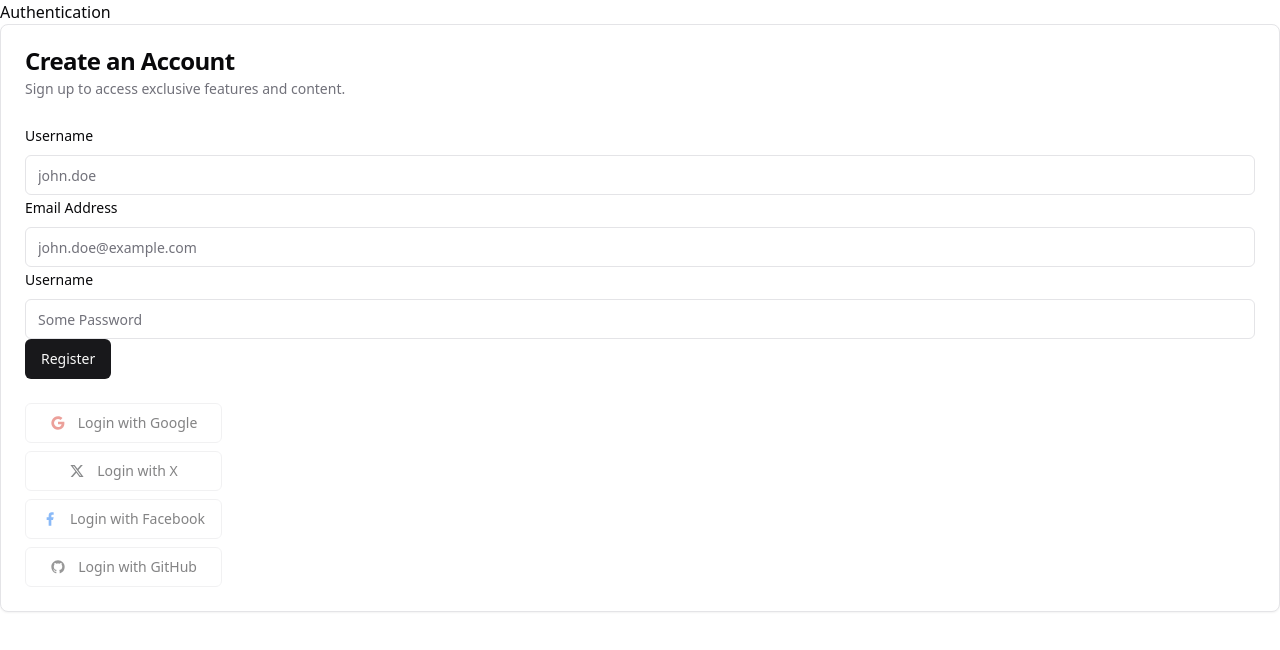
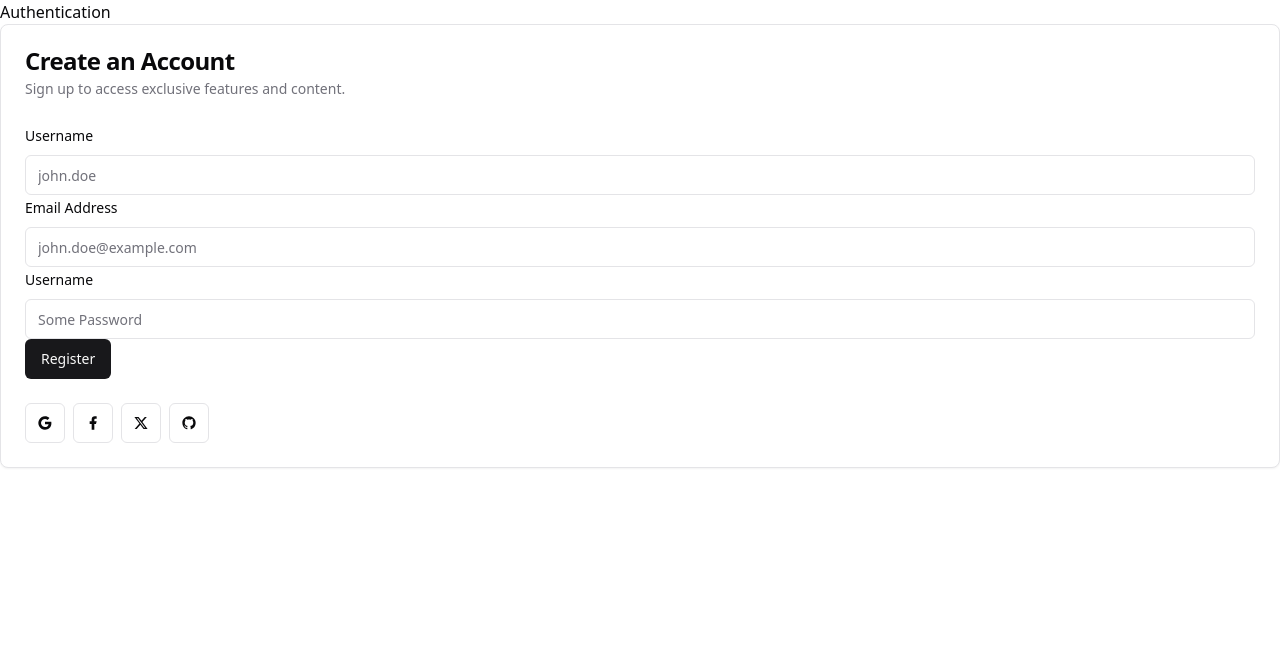
Before and after one commit to eedu7/ByteBlog, a Next.js app in the folder frontend/: page /sign-up in a window 1280 px wide. Shown: the top 650 px of the page. Built offline with nearby package versions, Linux system fonts and the light colour scheme.

Commit message:
MINOR: Redisign the SocailAuthentication button, to show only buttons

```diff
--- a/frontend/src/features/auth/SocialAuthentication.tsx
+++ b/frontend/src/features/auth/SocialAuthentication.tsx
@@ -8,38 +8,27 @@ import {
 
 const SocialAuthentication = () => {
     return (
-        <div className="flex flex-col gap-2">
-            <Button variant="outline" disabled>
-                <RiGoogleFill
-                    className="me-1 text-[#DB4437] dark:text-white/60"
-                    size={16}
-                    aria-hidden="true"
-                />
-                Login with Google
+        <div className="inline-flex flex-wrap gap-2">
+            <Button
+                variant="outline"
+                aria-label="Login with Google"
+                size="icon">
+                <RiGoogleFill size={16} aria-hidden="true" />
             </Button>
-            <Button variant="outline" disabled>
-                <RiTwitterXFill
-                    className="me-1 text-[#14171a] dark:text-white/60"
-                    size={16}
-                    aria-hidden="true"
-                />
-                Login with X
+            <Button
+                variant="outline"
+                aria-label="Login with Facebook"
+                size="icon">
+                <RiFacebookFill size={16} aria-hidden="true" />
             </Button>
-            <Button variant="outline" disabled>
-                <RiFacebookFill
-                    className="me-1 text-[#1877f2] dark:text-white/60"
-                    size={16}
-                    aria-hidden="true"
-                />
-                Login with Facebook
+            <Button variant="outline" aria-label="Login with X" size="icon">
+                <RiTwitterXFill size={16} aria-hidden="true" />
             </Button>
-            <Button variant="outline" disabled>
-                <RiGithubFill
-                    className="me-1 text-[#333333] dark:text-white/60"
-                    size={16}
-                    aria-hidden="true"
-                />
-                Login with GitHub
+            <Button
+                variant="outline"
+                aria-label="Login with GitHub"
+                size="icon">
+                <RiGithubFill size={16} aria-hidden="true" />
             </Button>
         </div>
     );
```
